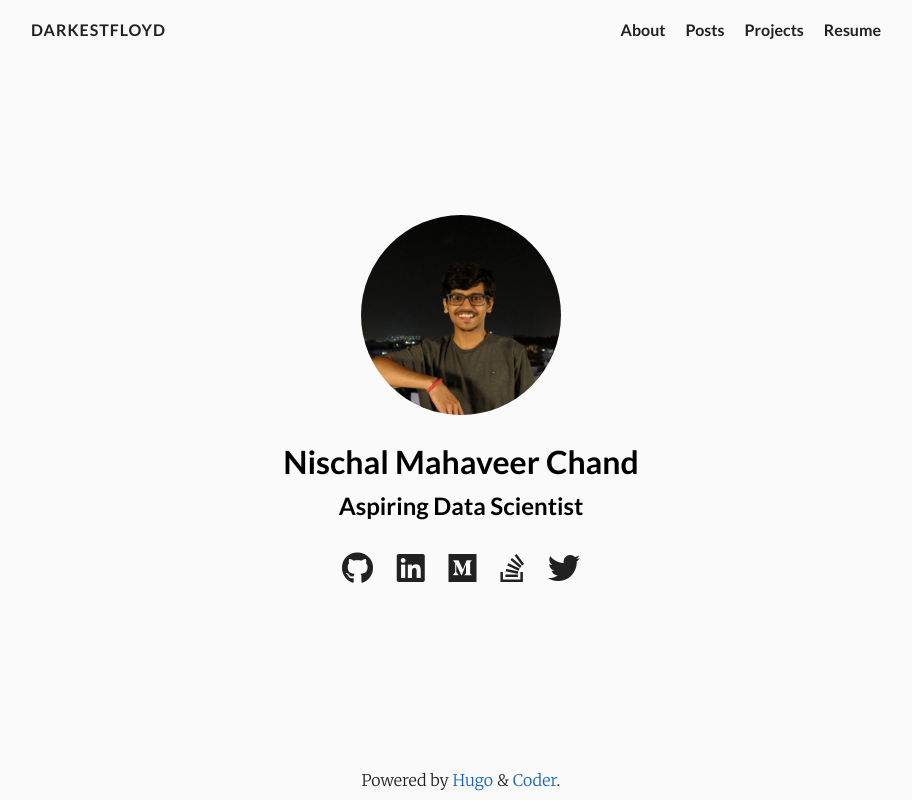
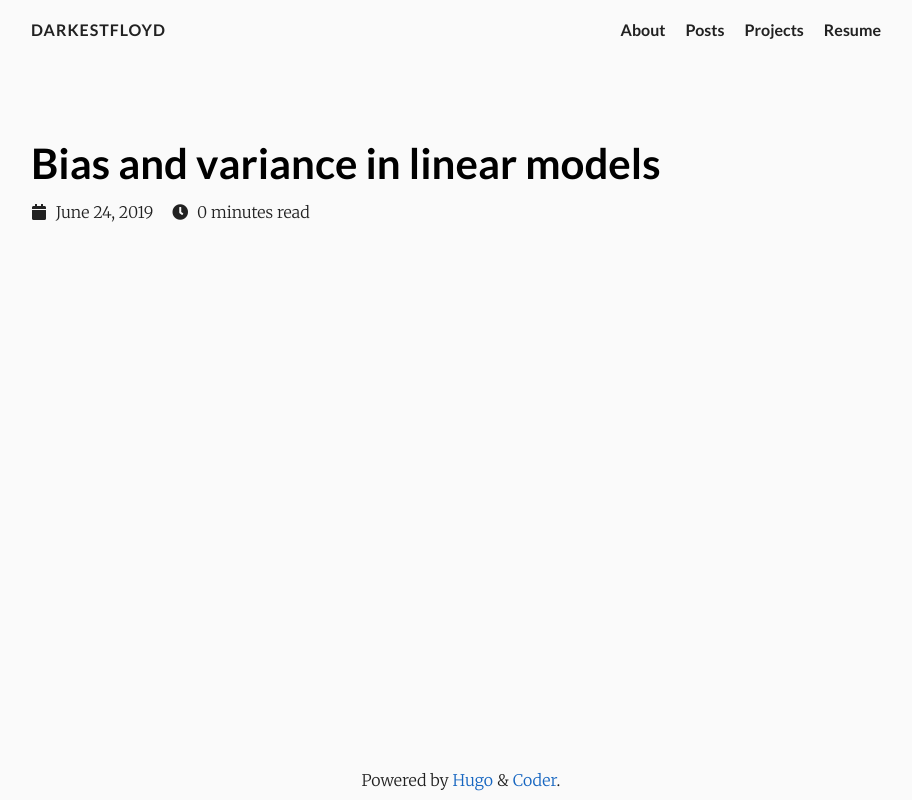
Before and after one commit to DarkestFloyd/darkestfloyd.github.io, a plain HTML site: page posts/bias-variance/index.html in a window 1280 px wide. Shown: the whole page, without its empty margins (179-1091 px from the left). Drawn offline with nearby package versions, Linux system fonts and the light colour scheme.

Commit message:
Add bias and variance post

```diff
--- a/index.html
+++ b/posts/bias-variance/index.html
@@ -10,24 +10,26 @@
     <meta name="keywords" content="blog,developer,personal">
 
     <meta name="twitter:card" content="summary"/>
-<meta name="twitter:title" content="darkestfloyd"/>
-<meta name="twitter:description" content="my site"/>
+<meta name="twitter:title" content="Bias and variance in linear models"/>
+<meta name="twitter:description" content="A look at the bias and variance tradeoff for linear models"/>
 
-    <meta property="og:title" content="darkestfloyd" />
-<meta property="og:description" content="my site" />
-<meta property="og:type" content="website" />
-<meta property="og:url" content="https://darkestfloyd.github.io/" />
-
-<meta property="og:updated_time" content="2019-01-05T17:52:11-04:00"/>
+    <meta property="og:title" content="Bias and variance in linear models" />
+<meta property="og:description" content="A look at the bias and variance tradeoff for linear models" />
+<meta property="og:type" content="article" />
+<meta property="og:url" content="https://darkestfloyd.github.io/posts/bias-variance/" />
+<meta property="article:published_time" content="2019-06-24T17:51:06-04:00"/>
+<meta property="article:modified_time" content="2019-06-24T17:51:06-04:00"/>
 
 
 
-      <base href="https://darkestfloyd.github.io/">
+      <base href="https://darkestfloyd.github.io/posts/bias-variance/">
 
-    <title>darkestfloyd</title>
+    <title>
+  Bias and variance in linear models · darkestfloyd
+</title>
 
 
-      <link rel="canonical" href="https://darkestfloyd.github.io/">
+      <link rel="canonical" href="https://darkestfloyd.github.io/posts/bias-variance/">
 
 
     <link href="https://fonts.googleapis.com/css?family=Lato:400,700%7CMerriweather:300,700%7CSource+Code+Pro:400,700" rel="stylesheet">
@@ -49,7 +51,6 @@
     <link rel="icon" type="image/png" href="https://darkestfloyd.github.io/images/favicon-32x32.png" sizes="32x32">
     <link rel="icon" type="image/png" href="https://darkestfloyd.github.io/images/favicon-16x16.png" sizes="16x16">
 
-    <link rel="alternate" type="application/rss+xml" href="https://darkestfloyd.github.io/index.xml" title="darkestfloyd" />
     <meta name="generator" content="Hugo 0.55.6" />
   </head>
 
@@ -90,61 +91,44 @@
 
       <div class="content">
 
-  <section class="container centered">
-  <div class="about">
-
-      <div class="avatar"><img src="https://darkestfloyd.github.io/images/me.png" alt="avatar"></div>
-
-    <h1>Nischal Mahaveer Chand</h1>
-    <h2>Aspiring Data Scientist</h2>
-
-    <ul>
+  <section class="container post">
+    <article>
+      <header>
+        <div class="post-title">
+          <h1 class="title">Bias and variance in linear models</h1>
+        </div>
+        <div class="post-meta">
+          <div class="date">
+            <span class="posted-on">
+              <i class="fas fa-calendar"></i>
+              <time datetime='2019-06-24T17:51:06-04:00'>
+                June 24, 2019
+              </time>
+            </span>
+            <span class="reading-time">
+              <i class="fas fa-clock"></i>
+              0 minutes read
+            </span>
+          </div>
 
 
-          <li>
-            <a href="http://github.com/darkestfloyd/" aria-label="Github">
-              <i class="fab fa-github" aria-hidden="true"></i>
-            </a>
-          </li>
+        </div>
+      </header>
+
+      <div>
+
+      </div>
+
+      <footer>
 
 
 
-          <li>
-            <a href="https://www.linkedin.com/in/nischalmc/" aria-label="LinkedIn">
-              <i class="fab fa-linkedin" aria-hidden="true"></i>
-            </a>
-          </li>
+
+      </footer>
+    </article>
 
 
-
-          <li>
-            <a href="https://medium.com/@darkestfloyd" aria-label="Medium">
-              <i class="fab fa-medium" aria-hidden="true"></i>
-            </a>
-          </li>
-
-
-
-          <li>
-            <a href="https://twitter.com/DarkestFloyd" aria-label="StackOverflow">
-              <i class="fab fa-stack-overflow" aria-hidden="true"></i>
-            </a>
-          </li>
-
-
-
-          <li>
-            <a href="https://twitter.com/DarkestFloyd" aria-label="Twitter">
-              <i class="fab fa-twitter" aria-hidden="true"></i>
-            </a>
-          </li>
-
-
-    </ul>
-
-  </div>
-</section>
-
+  </section>
 
       </div>
 
```
Also changed, not shown: index.xml (+10 -1 lines), posts/index.html (+5 -1 lines), posts/index.xml (+10 -1 lines), sitemap.xml (+17 -12 lines).
